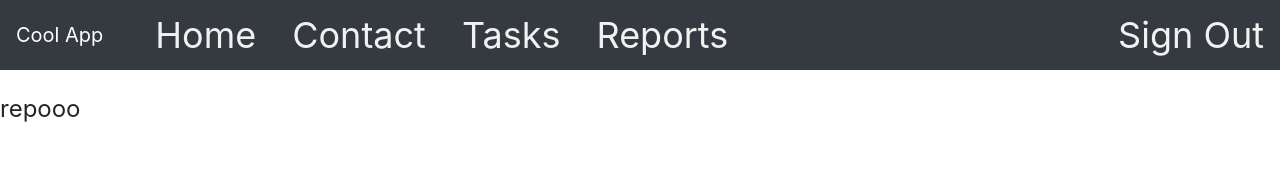
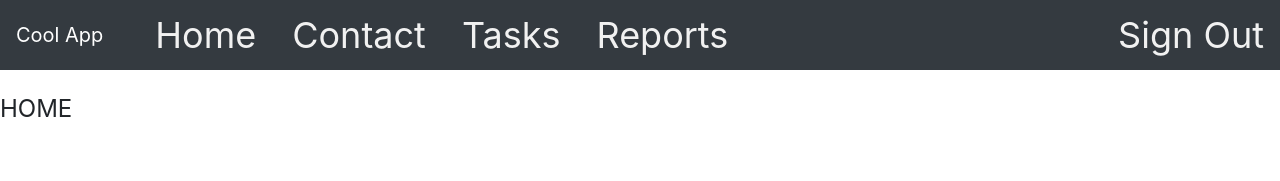
Before and after one commit to AdinaMatusoiu/ResourcesAllocation, a React (Create React App) app in the folder client/: page /reports in a window 1280 px wide. Shown: the top 181 px of the page. Built offline with nearby package versions, Linux system fonts and the light colour scheme; sample sign-in values are in the browser's storage.

Commit message:
Reports protected from resources

```diff
--- a/client/src/App.js
+++ b/client/src/App.js
@@ -44,7 +44,7 @@ export default class App extends React.Component {
               <Protected Component={Tasks} toastRef={this.toastRef} />
             </Route>
             <Route path="/reports">
-              <Reports />
+              {localStorage.getItem('user_role') === 'manager' ? <Reports /> : <Protected Component={Home} />}
             </Route>
             <Route path="/contact">
               <Contact />
--- a/client/src/components/views/Reports.js
+++ b/client/src/components/views/Reports.js
@@ -10,7 +10,7 @@ export default class Reports extends React.Component {
         if (localStorage.getItem('user_role') === 'manager') {
             return (
                 <div>
-     <table class="table table-dark">
+     <table className="table table-dark">
       <thead>
     <tr>
       <th scope="col">Task owner</th>
```
